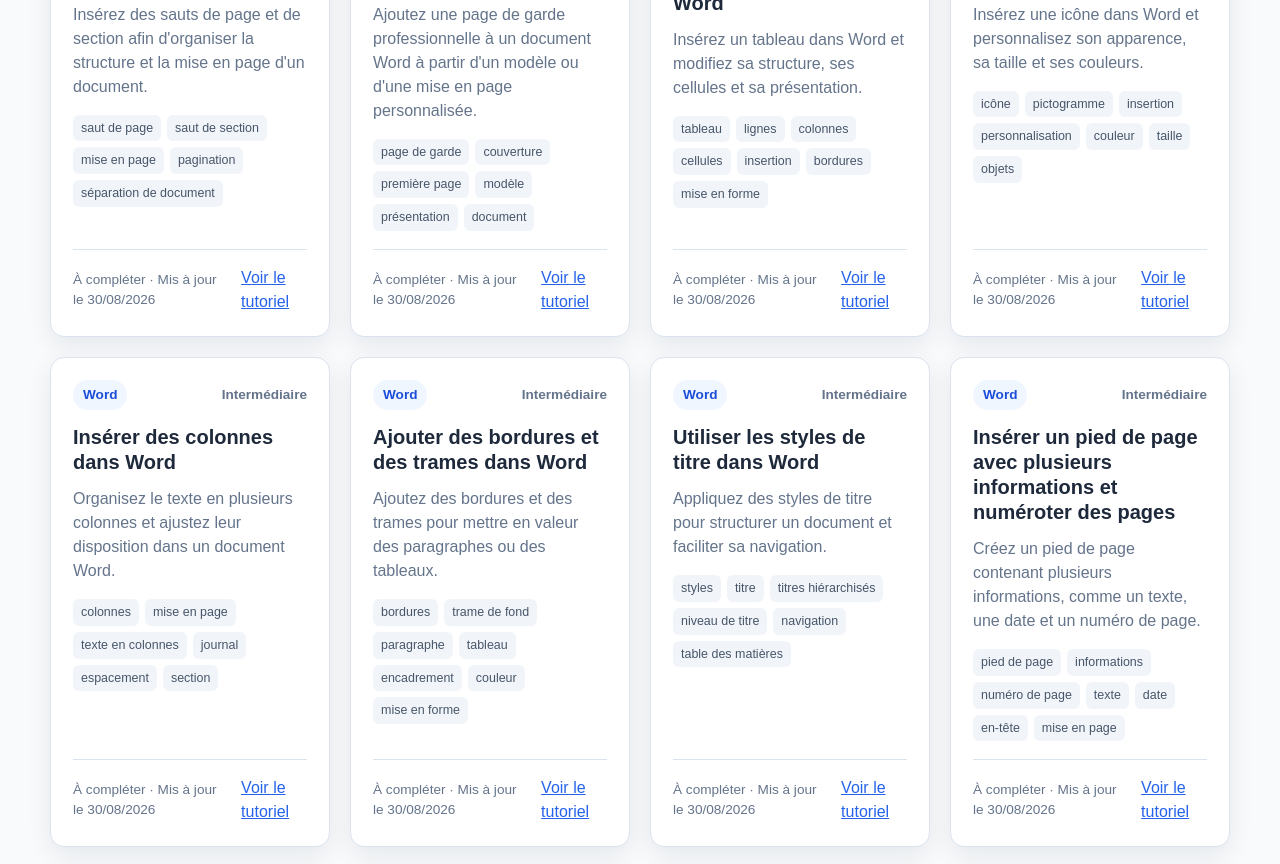
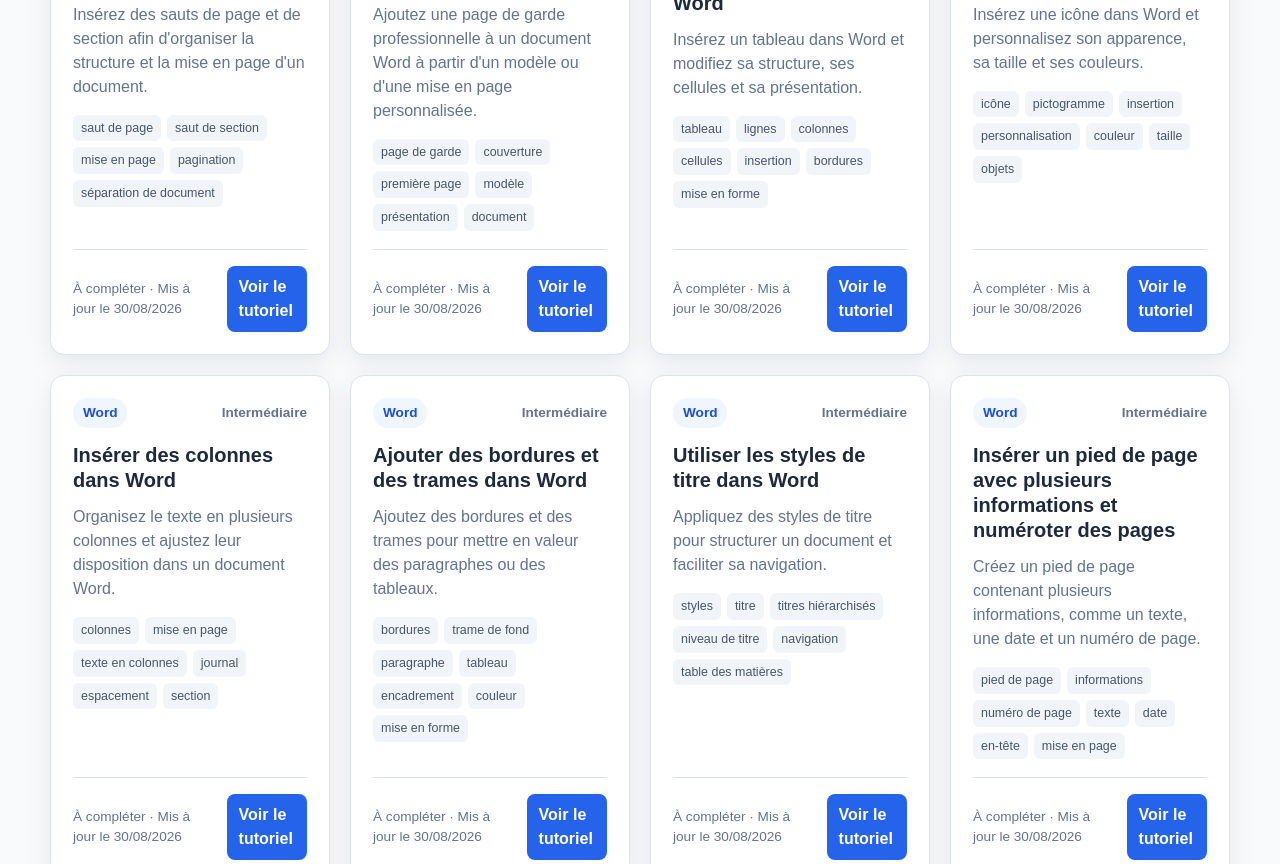
Before and after one commit to CecileBeckers/Tutoriels-word-excel, a plain HTML site: page index.html in a window 1280 px wide. Shown: the part 737-1601 px from the top of the page. Drawn offline with Linux system fonts and the light colour scheme.

Commit message:
Enhance tutorial link styles and update content
Added styles for tutorial links and updated keywords and links for Excel tutorials.

```diff
--- a/index.html
+++ b/index.html
@@ -180,6 +180,15 @@
     .metadata {
       color: var(--muted);
       font-size: 0.85rem;
+    }
+        .tutorial-link {
+      display: inline-block;
+      padding: 9px 12px;
+      border-radius: 8px;
+      color: #ffffff;
+      background: var(--primary);
+      font-weight: 700;
+      text-decoration: none;
     }
       .tutorial-link:hover,
     .tutorial-link:focus {
@@ -537,7 +546,7 @@
       id: 25,
         title: "Excel-Utiliser les formules de base: somme automatique, moyenne, minimum, maximum",
         software: "Excel",
-        keywords: ["formules, somme, addition, moyenne, minimum, min, max, maximum, base"],
+        keywords: ["formules", "somme", "addition", "moyenne", "minimum", "min", "max", "maximum", "base"],
         link: "https://sainteclaireverviers-my.sharepoint.com/:v:/g/personal/beckers_cecile_sec_iscv_be/IQBApFtpKywKSYwqkVxOTIbQAZctF7C2LCJBjgmbwIHcCpI?nav=eyJyZWZlcnJhbEluZm8iOnsicmVmZXJyYWxBcHAiOiJPbmVEcml2ZUZvckJ1c2luZXNzIiwicmVmZXJyYWxBcHBQbGF0Zm9ybSI6IldlYiIsInJlZmVycmFsTW9kZSI6InZpZXciLCJyZWZlcnJhbFZpZXciOiJNeUZpbGVzTGlua0NvcHkifX0&e=7YlEia",
         duration: "À compléter",
         description: "Excel:Utiliser les formules de base: somme automatique, moyenne, minimum, maximum",
@@ -561,7 +570,7 @@
         software: "Excel",
         keywords: ["formules", "NB", "NBVAL", "NB.SI", "NB.SI.ENS", "SOMME", "SOMME.SI", "SOMME.SI.ENS", "CONCATENER", "CONCAT", "&", "liste", "comptage", "somme", "intermédiaire"],
         link: "https://sainteclaireverviers-my.sharepoint.com/:u:/g/personal/beckers_cecile_sec_iscv_be/IQAa74ZzrXRbSL_DCMJnoU3wAd1wRINKfIyO3KYvVcjV0fM?e=nxKZM1",
-        link2: "https://sainteclaireverviers-my.sharepoint.com/:u:/g/personal/beckers_cecile_sec_iscv_be/IQAa74ZzrXRbSL_DCMJnoU3wAd1wRINKfIyO3KYvVcjV0fM?e=nxKZM1",
+        link2: "https://sainteclaireverviers-my.sharepoint.com/:u:/g/personal/beckers_cecile_sec_iscv_be/IQAa74ZzrXRbSL_DCMJnoU3wAd1wRINKfIyO3KYvVcjV0fM?e=vrrvtt",
         link2Label: "Fichier d'exercice",
         duration: "À compléter",
         description: "Excel : utiliser les formules NB, NBVAL, NB.SI, NB.SI.ENS, SOMME, SOMME.SI, SOMME.SI.ENS, &, CONCATENER, CONCAT et Liste.",
```
